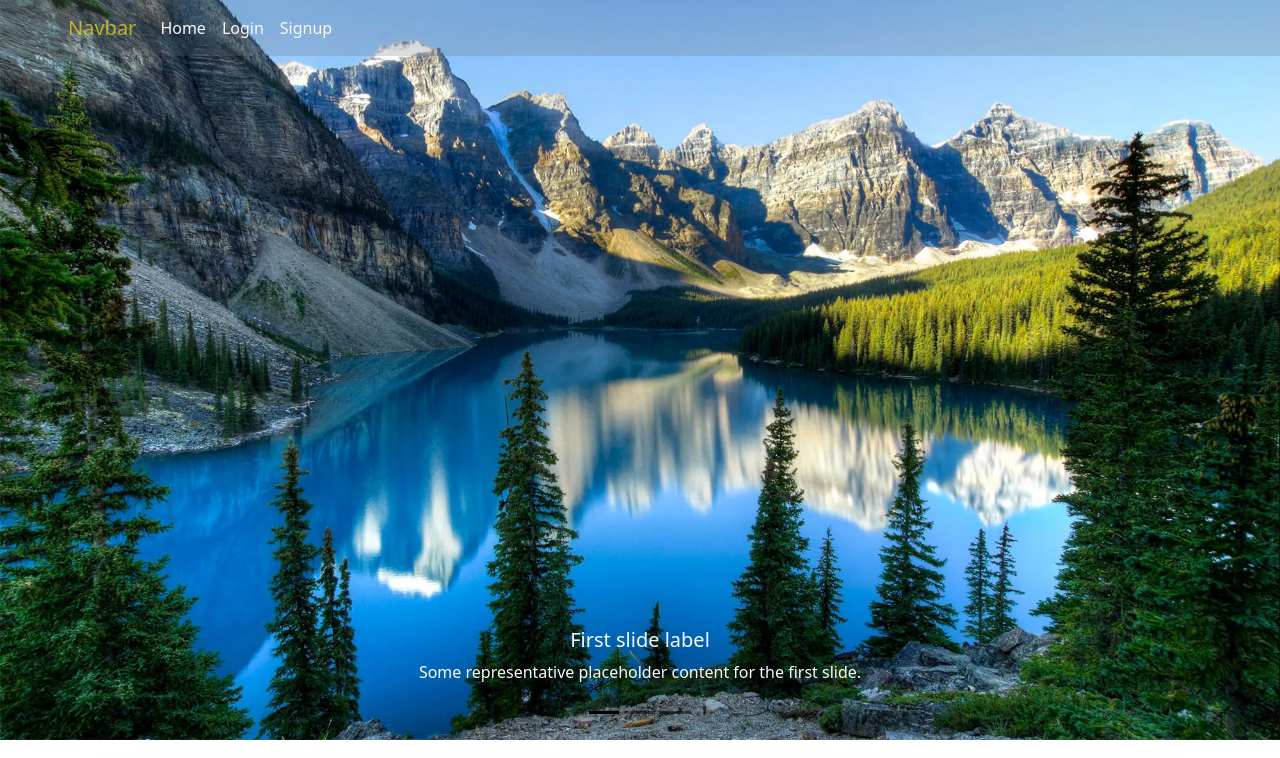
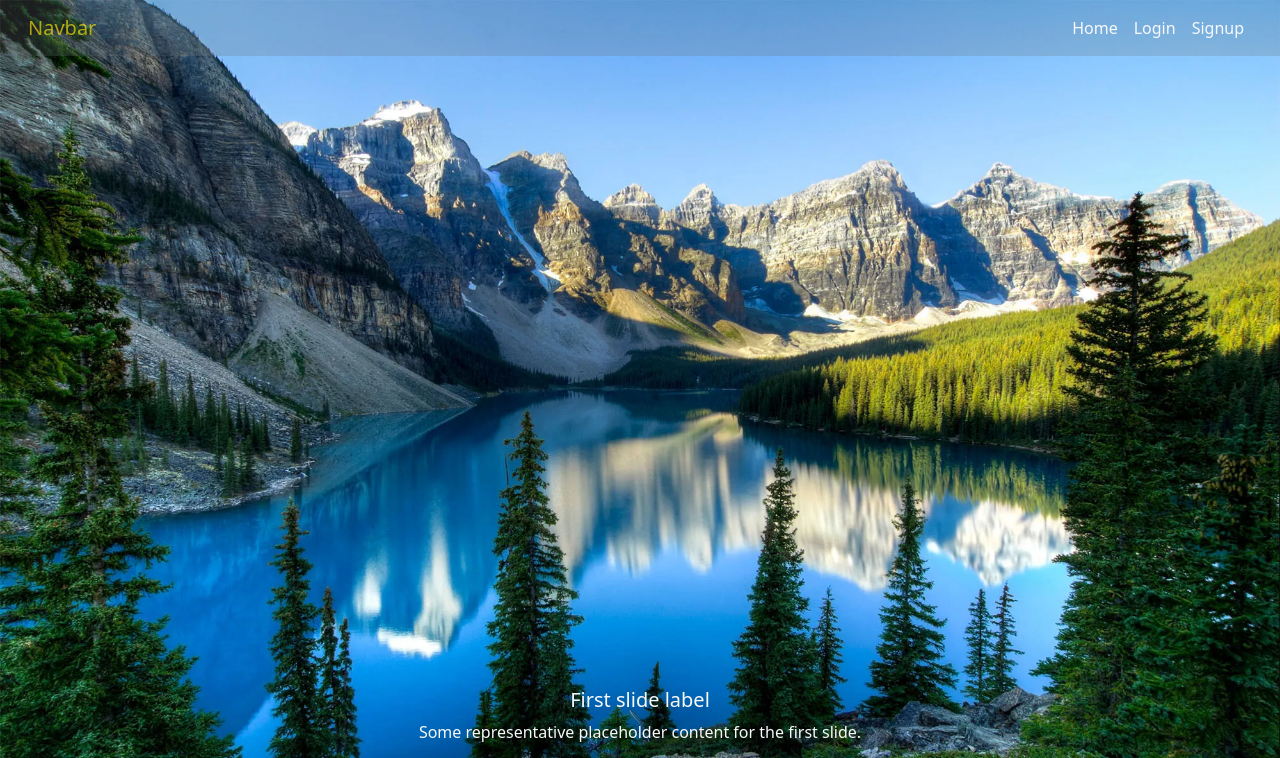
Before and after one commit to sakshii1324/user-management, a plain HTML site: page index.html in a window 1280 px wide. Shown: the top 758 px of the page. Drawn offline with nearby package versions, Linux system fonts and the light colour scheme.

Commit message:
changes navbar

```diff
--- a/index.html
+++ b/index.html
@@ -13,15 +13,15 @@
 <body>
     <nav class="navbar navbar-expand-lg navbar-light text-body bg-secondary p-2 text-white bg-opacity-25 w-100 fixed-top "
         style="z-index: 1;">
-        <div class="container-fluid mx-5">
+        <div class="container-fluid mx-2">
             <a class="navbar-brand " style="color: rgb(253 231 13 / 66%) !important;" href="#">Navbar</a>
             <button class="navbar-toggler" type="button" data-bs-toggle="collapse"
                 data-bs-target="#navbarSupportedContent" aria-controls="navbarSupportedContent" aria-expanded="false"
                 aria-label="Toggle navigation">
                 <span class="navbar-toggler-icon"></span>
             </button>
-            <div id="navbarSupportedContent" class="collapse navbar-collapse">
-                <ul class="navbar-nav me-auto mb-2 mb-lg-0 justify-content-end ">
+            <div id="navbarSupportedContent" class="collapse navbar-collapse navbar-menu">
+                <ul class="navbar-nav justify-content-end">
                     <li class="nav-item">
                         <a class="nav-link active text-light" aria-current="page" href="/">Home</a>
                     </li>
@@ -37,7 +37,7 @@
     </nav>
 
     <section>
-        <div id="carouselExampleDark" class="carousel carousel-dark slide " style="margin-top: -60px;">
+        <div id="carouselExampleDark" class="carousel carousel-dark slide">
             <div class="carousel-indicators">
                 <button type="button" data-bs-target="#carouselExampleDark" data-bs-slide-to="0" class="active"
                     aria-current="true" aria-label="Slide 1"></button>
--- a/style.css
+++ b/style.css
@@ -1,5 +1,9 @@
 .banner-c {
     height: 100vh;
+}
+
+.navbar-menu{
+flex-grow: 0;
 }
 
 @media only screen and (max-width: 600px) {
```
